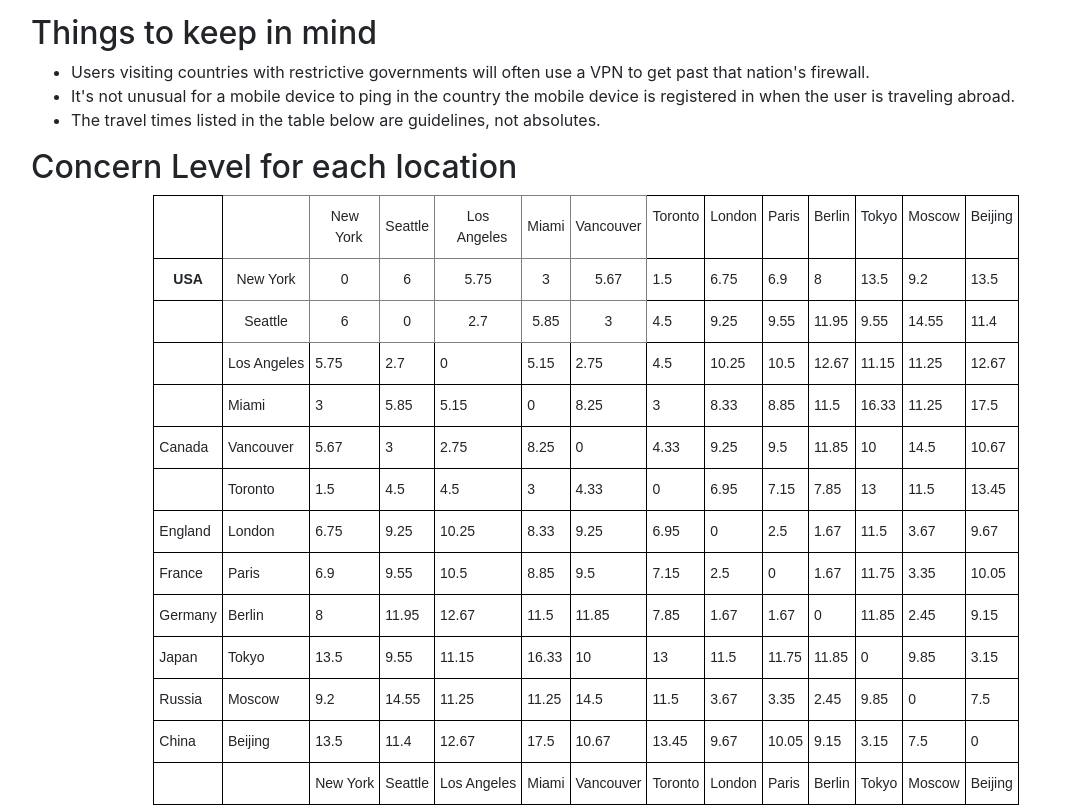
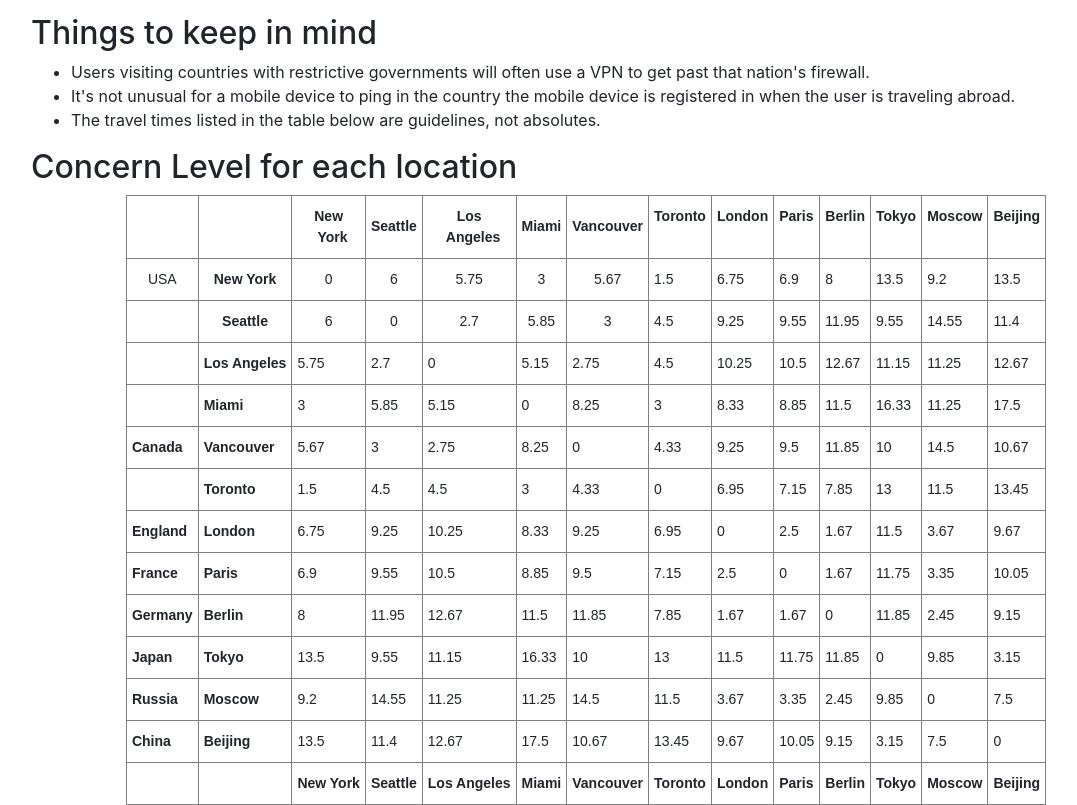
Before and after one commit to uncw-hfcs/ids-simulator, a Flask app: page /reference in a window 1280 px wide. Shown: the part 991-1796 px from the top of the page, without its empty margins (54-1131 px from the left). Run offline with Flask 2, Linux system fonts and the light colour scheme; some libraries are stand-ins or nearby versions.

Commit message:
Table update with bold headers

```diff
--- a/templates/reference.html
+++ b/templates/reference.html
@@ -76,233 +76,234 @@ Reference Page
       .tg td{font-family:Arial, sans-serif;font-size:14px;padding:10px 5px;border-style:solid;border-width:1px;overflow:hidden;word-break:normal;border-color:black;}
       .tg th{font-family:Arial, sans-serif;font-size:14px;font-weight:normal;padding:10px 5px;border-style:solid;border-width:1px;overflow:hidden;word-break:normal;border-color:black;}
       .tg .tg-9wq8{border-color:inherit;text-align:center;vertical-align:middle}
-      .tg .tg-wa1i{font-weight:bold;text-align:center;vertical-align:middle}
-      .tg .tg-0lax{text-align:left;vertical-align:top}
+      .tg .tg-uzvj{font-weight:bold;border-color:inherit;text-align:center;vertical-align:middle}
+      .tg .tg-fymr{font-weight:bold;border-color:inherit;text-align:left;vertical-align:top}
+      .tg .tg-0pky{border-color:inherit;text-align:left;vertical-align:top}
       </style>
       <table class="tg">
         <tr>
-          <th class="tg-wa1i"> </th>
           <th class="tg-9wq8"> </th>
-          <th class="tg-9wq8">New<br>&nbsp;&nbsp;York</th>
-          <th class="tg-9wq8">Seattle</th>
-          <th class="tg-9wq8">Los<br>&nbsp;&nbsp;Angeles</th>
-          <th class="tg-9wq8">Miami</th>
-          <th class="tg-9wq8">Vancouver</th>
-          <th class="tg-0lax">Toronto</th>
-          <th class="tg-0lax">London</th>
-          <th class="tg-0lax">Paris</th>
-          <th class="tg-0lax">Berlin</th>
-          <th class="tg-0lax">Tokyo</th>
-          <th class="tg-0lax">Moscow</th>
-          <th class="tg-0lax">Beijing</th>
+          <th class="tg-uzvj"> </th>
+          <th class="tg-uzvj">New<br>&nbsp;&nbsp;York</th>
+          <th class="tg-uzvj">Seattle</th>
+          <th class="tg-uzvj">Los<br>&nbsp;&nbsp;Angeles</th>
+          <th class="tg-uzvj">Miami</th>
+          <th class="tg-uzvj">Vancouver</th>
+          <th class="tg-fymr">Toronto</th>
+          <th class="tg-fymr">London</th>
+          <th class="tg-fymr">Paris</th>
+          <th class="tg-fymr">Berlin</th>
+          <th class="tg-fymr">Tokyo</th>
+          <th class="tg-fymr">Moscow</th>
+          <th class="tg-fymr">Beijing</th>
         </tr>
         <tr>
-          <td class="tg-wa1i">USA</td>
-          <td class="tg-9wq8">New York</td>
+          <td class="tg-9wq8">USA</td>
+          <td class="tg-uzvj">New York</td>
           <td class="tg-9wq8">0</td>
           <td class="tg-9wq8">6</td>
           <td class="tg-9wq8">5.75</td>
           <td class="tg-9wq8">3</td>
           <td class="tg-9wq8">5.67</td>
-          <td class="tg-0lax">1.5</td>
-          <td class="tg-0lax">6.75</td>
-          <td class="tg-0lax">6.9</td>
-          <td class="tg-0lax">8</td>
-          <td class="tg-0lax">13.5</td>
-          <td class="tg-0lax">9.2</td>
-          <td class="tg-0lax">13.5</td>
+          <td class="tg-0pky">1.5</td>
+          <td class="tg-0pky">6.75</td>
+          <td class="tg-0pky">6.9</td>
+          <td class="tg-0pky">8</td>
+          <td class="tg-0pky">13.5</td>
+          <td class="tg-0pky">9.2</td>
+          <td class="tg-0pky">13.5</td>
         </tr>
         <tr>
-          <td class="tg-wa1i"> </td>
-          <td class="tg-9wq8">Seattle</td>
+          <td class="tg-9wq8"> </td>
+          <td class="tg-uzvj">Seattle</td>
           <td class="tg-9wq8">6</td>
           <td class="tg-9wq8">0</td>
           <td class="tg-9wq8">2.7</td>
           <td class="tg-9wq8">5.85</td>
           <td class="tg-9wq8">3</td>
-          <td class="tg-0lax">4.5</td>
-          <td class="tg-0lax">9.25</td>
-          <td class="tg-0lax">9.55</td>
-          <td class="tg-0lax">11.95</td>
-          <td class="tg-0lax">9.55</td>
-          <td class="tg-0lax">14.55</td>
-          <td class="tg-0lax">11.4</td>
+          <td class="tg-0pky">4.5</td>
+          <td class="tg-0pky">9.25</td>
+          <td class="tg-0pky">9.55</td>
+          <td class="tg-0pky">11.95</td>
+          <td class="tg-0pky">9.55</td>
+          <td class="tg-0pky">14.55</td>
+          <td class="tg-0pky">11.4</td>
         </tr>
         <tr>
-          <td class="tg-0lax"> </td>
-          <td class="tg-0lax">Los Angeles</td>
-          <td class="tg-0lax">5.75</td>
-          <td class="tg-0lax">2.7</td>
-          <td class="tg-0lax">0</td>
-          <td class="tg-0lax">5.15</td>
-          <td class="tg-0lax">2.75</td>
-          <td class="tg-0lax">4.5</td>
-          <td class="tg-0lax">10.25</td>
-          <td class="tg-0lax">10.5</td>
-          <td class="tg-0lax">12.67</td>
-          <td class="tg-0lax">11.15</td>
-          <td class="tg-0lax">11.25</td>
-          <td class="tg-0lax">12.67</td>
+          <td class="tg-fymr"> </td>
+          <td class="tg-fymr">Los Angeles</td>
+          <td class="tg-0pky">5.75</td>
+          <td class="tg-0pky">2.7</td>
+          <td class="tg-0pky">0</td>
+          <td class="tg-0pky">5.15</td>
+          <td class="tg-0pky">2.75</td>
+          <td class="tg-0pky">4.5</td>
+          <td class="tg-0pky">10.25</td>
+          <td class="tg-0pky">10.5</td>
+          <td class="tg-0pky">12.67</td>
+          <td class="tg-0pky">11.15</td>
+          <td class="tg-0pky">11.25</td>
+          <td class="tg-0pky">12.67</td>
         </tr>
         <tr>
-          <td class="tg-0lax"> </td>
-          <td class="tg-0lax">Miami</td>
-          <td class="tg-0lax">3</td>
-          <td class="tg-0lax">5.85</td>
-          <td class="tg-0lax">5.15</td>
-          <td class="tg-0lax">0</td>
-          <td class="tg-0lax">8.25</td>
-          <td class="tg-0lax">3</td>
-          <td class="tg-0lax">8.33</td>
-          <td class="tg-0lax">8.85</td>
-          <td class="tg-0lax">11.5</td>
-          <td class="tg-0lax">16.33</td>
-          <td class="tg-0lax">11.25</td>
-          <td class="tg-0lax">17.5</td>
+          <td class="tg-fymr"> </td>
+          <td class="tg-fymr">Miami</td>
+          <td class="tg-0pky">3</td>
+          <td class="tg-0pky">5.85</td>
+          <td class="tg-0pky">5.15</td>
+          <td class="tg-0pky">0</td>
+          <td class="tg-0pky">8.25</td>
+          <td class="tg-0pky">3</td>
+          <td class="tg-0pky">8.33</td>
+          <td class="tg-0pky">8.85</td>
+          <td class="tg-0pky">11.5</td>
+          <td class="tg-0pky">16.33</td>
+          <td class="tg-0pky">11.25</td>
+          <td class="tg-0pky">17.5</td>
         </tr>
         <tr>
-          <td class="tg-0lax">Canada</td>
-          <td class="tg-0lax">Vancouver</td>
-          <td class="tg-0lax">5.67</td>
-          <td class="tg-0lax">3</td>
-          <td class="tg-0lax">2.75</td>
-          <td class="tg-0lax">8.25</td>
-          <td class="tg-0lax">0</td>
-          <td class="tg-0lax">4.33</td>
-          <td class="tg-0lax">9.25</td>
-          <td class="tg-0lax">9.5</td>
-          <td class="tg-0lax">11.85</td>
-          <td class="tg-0lax">10</td>
-          <td class="tg-0lax">14.5</td>
-          <td class="tg-0lax">10.67</td>
+          <td class="tg-fymr">Canada</td>
+          <td class="tg-fymr">Vancouver</td>
+          <td class="tg-0pky">5.67</td>
+          <td class="tg-0pky">3</td>
+          <td class="tg-0pky">2.75</td>
+          <td class="tg-0pky">8.25</td>
+          <td class="tg-0pky">0</td>
+          <td class="tg-0pky">4.33</td>
+          <td class="tg-0pky">9.25</td>
+          <td class="tg-0pky">9.5</td>
+          <td class="tg-0pky">11.85</td>
+          <td class="tg-0pky">10</td>
+          <td class="tg-0pky">14.5</td>
+          <td class="tg-0pky">10.67</td>
         </tr>
         <tr>
-          <td class="tg-0lax"> </td>
-          <td class="tg-0lax">Toronto</td>
-          <td class="tg-0lax">1.5</td>
-          <td class="tg-0lax">4.5</td>
-          <td class="tg-0lax">4.5</td>
-          <td class="tg-0lax">3</td>
-          <td class="tg-0lax">4.33</td>
-          <td class="tg-0lax">0</td>
-          <td class="tg-0lax">6.95</td>
-          <td class="tg-0lax">7.15</td>
-          <td class="tg-0lax">7.85</td>
-          <td class="tg-0lax">13</td>
-          <td class="tg-0lax">11.5</td>
-          <td class="tg-0lax">13.45</td>
+          <td class="tg-fymr"> </td>
+          <td class="tg-fymr">Toronto</td>
+          <td class="tg-0pky">1.5</td>
+          <td class="tg-0pky">4.5</td>
+          <td class="tg-0pky">4.5</td>
+          <td class="tg-0pky">3</td>
+          <td class="tg-0pky">4.33</td>
+          <td class="tg-0pky">0</td>
+          <td class="tg-0pky">6.95</td>
+          <td class="tg-0pky">7.15</td>
+          <td class="tg-0pky">7.85</td>
+          <td class="tg-0pky">13</td>
+          <td class="tg-0pky">11.5</td>
+          <td class="tg-0pky">13.45</td>
         </tr>
         <tr>
-          <td class="tg-0lax">England</td>
-          <td class="tg-0lax">London</td>
-          <td class="tg-0lax">6.75</td>
-          <td class="tg-0lax">9.25</td>
-          <td class="tg-0lax">10.25</td>
-          <td class="tg-0lax">8.33</td>
-          <td class="tg-0lax">9.25</td>
-          <td class="tg-0lax">6.95</td>
-          <td class="tg-0lax">0</td>
-          <td class="tg-0lax">2.5</td>
-          <td class="tg-0lax">1.67</td>
-          <td class="tg-0lax">11.5</td>
-          <td class="tg-0lax">3.67</td>
-          <td class="tg-0lax">9.67</td>
+          <td class="tg-fymr">England</td>
+          <td class="tg-fymr">London</td>
+          <td class="tg-0pky">6.75</td>
+          <td class="tg-0pky">9.25</td>
+          <td class="tg-0pky">10.25</td>
+          <td class="tg-0pky">8.33</td>
+          <td class="tg-0pky">9.25</td>
+          <td class="tg-0pky">6.95</td>
+          <td class="tg-0pky">0</td>
+          <td class="tg-0pky">2.5</td>
+          <td class="tg-0pky">1.67</td>
+          <td class="tg-0pky">11.5</td>
+          <td class="tg-0pky">3.67</td>
+          <td class="tg-0pky">9.67</td>
         </tr>
         <tr>
-          <td class="tg-0lax">France</td>
-          <td class="tg-0lax">Paris</td>
-          <td class="tg-0lax">6.9</td>
-          <td class="tg-0lax">9.55</td>
-          <td class="tg-0lax">10.5</td>
-          <td class="tg-0lax">8.85</td>
-          <td class="tg-0lax">9.5</td>
-          <td class="tg-0lax">7.15</td>
-          <td class="tg-0lax">2.5</td>
-          <td class="tg-0lax">0</td>
-          <td class="tg-0lax">1.67</td>
-          <td class="tg-0lax">11.75</td>
-          <td class="tg-0lax">3.35</td>
-          <td class="tg-0lax">10.05</td>
+          <td class="tg-fymr">France</td>
+          <td class="tg-fymr">Paris</td>
+          <td class="tg-0pky">6.9</td>
+          <td class="tg-0pky">9.55</td>
+          <td class="tg-0pky">10.5</td>
+          <td class="tg-0pky">8.85</td>
+          <td class="tg-0pky">9.5</td>
+          <td class="tg-0pky">7.15</td>
+          <td class="tg-0pky">2.5</td>
+          <td class="tg-0pky">0</td>
+          <td class="tg-0pky">1.67</td>
+          <td class="tg-0pky">11.75</td>
+          <td class="tg-0pky">3.35</td>
+          <td class="tg-0pky">10.05</td>
         </tr>
         <tr>
-          <td class="tg-0lax">Germany</td>
-          <td class="tg-0lax">Berlin</td>
-          <td class="tg-0lax">8</td>
-          <td class="tg-0lax">11.95</td>
-          <td class="tg-0lax">12.67</td>
-          <td class="tg-0lax">11.5</td>
-          <td class="tg-0lax">11.85</td>
-          <td class="tg-0lax">7.85</td>
-          <td class="tg-0lax">1.67</td>
-          <td class="tg-0lax">1.67</td>
-          <td class="tg-0lax">0</td>
-          <td class="tg-0lax">11.85</td>
-          <td class="tg-0lax">2.45</td>
-          <td class="tg-0lax">9.15</td>
+          <td class="tg-fymr">Germany</td>
+          <td class="tg-fymr">Berlin</td>
+          <td class="tg-0pky">8</td>
+          <td class="tg-0pky">11.95</td>
+          <td class="tg-0pky">12.67</td>
+          <td class="tg-0pky">11.5</td>
+          <td class="tg-0pky">11.85</td>
+          <td class="tg-0pky">7.85</td>
+          <td class="tg-0pky">1.67</td>
+          <td class="tg-0pky">1.67</td>
+          <td class="tg-0pky">0</td>
+          <td class="tg-0pky">11.85</td>
+          <td class="tg-0pky">2.45</td>
+          <td class="tg-0pky">9.15</td>
         </tr>
         <tr>
-          <td class="tg-0lax">Japan</td>
-          <td class="tg-0lax">Tokyo</td>
-          <td class="tg-0lax">13.5</td>
-          <td class="tg-0lax">9.55</td>
-          <td class="tg-0lax">11.15</td>
-          <td class="tg-0lax">16.33</td>
-          <td class="tg-0lax">10</td>
-          <td class="tg-0lax">13</td>
-          <td class="tg-0lax">11.5</td>
-          <td class="tg-0lax">11.75</td>
-          <td class="tg-0lax">11.85</td>
-          <td class="tg-0lax">0</td>
-          <td class="tg-0lax">9.85</td>
-          <td class="tg-0lax">3.15</td>
+          <td class="tg-fymr">Japan</td>
+          <td class="tg-fymr">Tokyo</td>
+          <td class="tg-0pky">13.5</td>
+          <td class="tg-0pky">9.55</td>
+          <td class="tg-0pky">11.15</td>
+          <td class="tg-0pky">16.33</td>
+          <td class="tg-0pky">10</td>
+          <td class="tg-0pky">13</td>
+          <td class="tg-0pky">11.5</td>
+          <td class="tg-0pky">11.75</td>
+          <td class="tg-0pky">11.85</td>
+          <td class="tg-0pky">0</td>
+          <td class="tg-0pky">9.85</td>
+          <td class="tg-0pky">3.15</td>
         </tr>
         <tr>
-          <td class="tg-0lax">Russia</td>
-          <td class="tg-0lax">Moscow</td>
-          <td class="tg-0lax">9.2</td>
-          <td class="tg-0lax">14.55</td>
-          <td class="tg-0lax">11.25</td>
-          <td class="tg-0lax">11.25</td>
-          <td class="tg-0lax">14.5</td>
-          <td class="tg-0lax">11.5</td>
-          <td class="tg-0lax">3.67</td>
-          <td class="tg-0lax">3.35</td>
-          <td class="tg-0lax">2.45</td>
-          <td class="tg-0lax">9.85</td>
-          <td class="tg-0lax">0</td>
-          <td class="tg-0lax">7.5</td>
+          <td class="tg-fymr">Russia</td>
+          <td class="tg-fymr">Moscow</td>
+          <td class="tg-0pky">9.2</td>
+          <td class="tg-0pky">14.55</td>
+          <td class="tg-0pky">11.25</td>
+          <td class="tg-0pky">11.25</td>
+          <td class="tg-0pky">14.5</td>
+          <td class="tg-0pky">11.5</td>
+          <td class="tg-0pky">3.67</td>
+          <td class="tg-0pky">3.35</td>
+          <td class="tg-0pky">2.45</td>
+          <td class="tg-0pky">9.85</td>
+          <td class="tg-0pky">0</td>
+          <td class="tg-0pky">7.5</td>
         </tr>
         <tr>
-          <td class="tg-0lax">China</td>
-          <td class="tg-0lax">Beijing</td>
-          <td class="tg-0lax">13.5</td>
-          <td class="tg-0lax">11.4</td>
-          <td class="tg-0lax">12.67</td>
-          <td class="tg-0lax">17.5</td>
-          <td class="tg-0lax">10.67</td>
-          <td class="tg-0lax">13.45</td>
-          <td class="tg-0lax">9.67</td>
-          <td class="tg-0lax">10.05</td>
-          <td class="tg-0lax">9.15</td>
-          <td class="tg-0lax">3.15</td>
-          <td class="tg-0lax">7.5</td>
-          <td class="tg-0lax">0</td>
+          <td class="tg-fymr">China</td>
+          <td class="tg-fymr">Beijing</td>
+          <td class="tg-0pky">13.5</td>
+          <td class="tg-0pky">11.4</td>
+          <td class="tg-0pky">12.67</td>
+          <td class="tg-0pky">17.5</td>
+          <td class="tg-0pky">10.67</td>
+          <td class="tg-0pky">13.45</td>
+          <td class="tg-0pky">9.67</td>
+          <td class="tg-0pky">10.05</td>
+          <td class="tg-0pky">9.15</td>
+          <td class="tg-0pky">3.15</td>
+          <td class="tg-0pky">7.5</td>
+          <td class="tg-0pky">0</td>
         </tr>
         <tr>
-          <td class="tg-0lax"> </td>
-          <td class="tg-0lax"> </td>
-          <td class="tg-0lax">New York</td>
-          <td class="tg-0lax">Seattle</td>
-          <td class="tg-0lax">Los Angeles</td>
-          <td class="tg-0lax">Miami</td>
-          <td class="tg-0lax">Vancouver</td>
-          <td class="tg-0lax">Toronto</td>
-          <td class="tg-0lax">London</td>
-          <td class="tg-0lax">Paris</td>
-          <td class="tg-0lax">Berlin</td>
-          <td class="tg-0lax">Tokyo</td>
-          <td class="tg-0lax">Moscow</td>
-          <td class="tg-0lax">Beijing</td>
+          <td class="tg-0pky"> </td>
+          <td class="tg-0pky"> </td>
+          <td class="tg-fymr">New York</td>
+          <td class="tg-fymr">Seattle</td>
+          <td class="tg-fymr">Los Angeles</td>
+          <td class="tg-fymr">Miami</td>
+          <td class="tg-fymr">Vancouver</td>
+          <td class="tg-fymr">Toronto</td>
+          <td class="tg-fymr">London</td>
+          <td class="tg-fymr">Paris</td>
+          <td class="tg-fymr">Berlin</td>
+          <td class="tg-fymr">Tokyo</td>
+          <td class="tg-fymr">Moscow</td>
+          <td class="tg-fymr">Beijing</td>
         </tr>
       </table>
 
```
